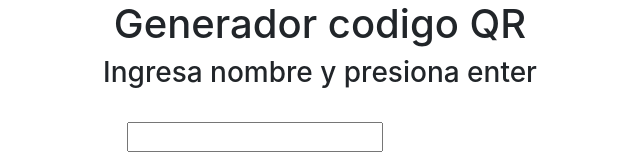
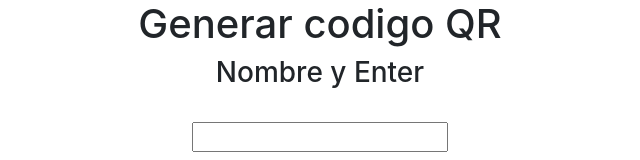
Before and after one commit to superyaz/generarQR, a website: page index.html in a window 1280 px wide. Shown: the top 160 px of the page, without its empty margins (320-960 px from the left). Drawn offline with nearby package versions, Linux system fonts and the light colour scheme.

```diff
--- a/index.html
+++ b/index.html
@@ -14,10 +14,10 @@
 </head>
 
 <body>
-    <h1>Generador codigo QR</h1>
+    <h1>Generar codigo QR</h1>
     <div class="d-flex justify-content-center align-items-center container">
         <form onsubmit="generate(); return false">
-            <h3>Ingresa nombre y presiona enter</h3>
+            <h3>Nombre y Enter</h3>
             <div class="form-gruop p-4">
                 <input type="text" id="qr" name="">
             </div>
--- a/style/style.css
+++ b/style/style.css
@@ -11,3 +11,7 @@
     height: 10rem;
     width: 10rem;
 }
+
+#qr {
+    text-align: center;
+}
```
